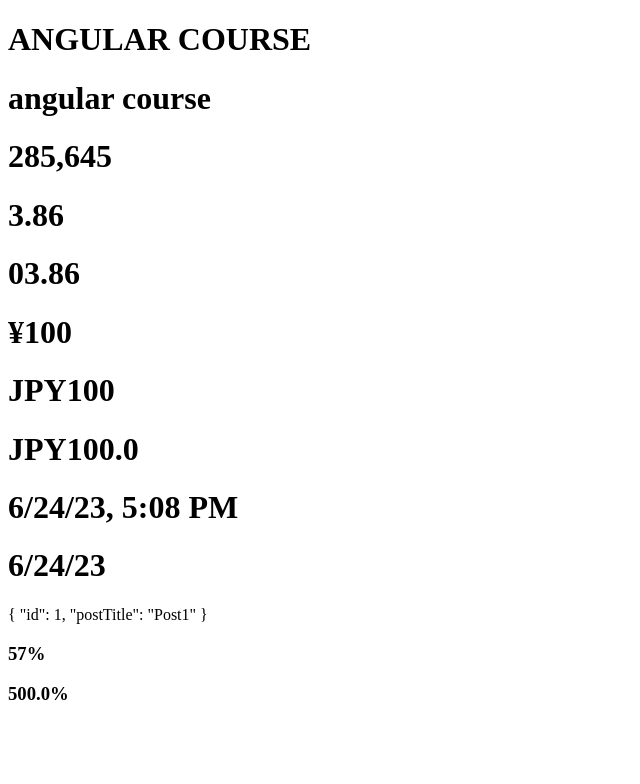
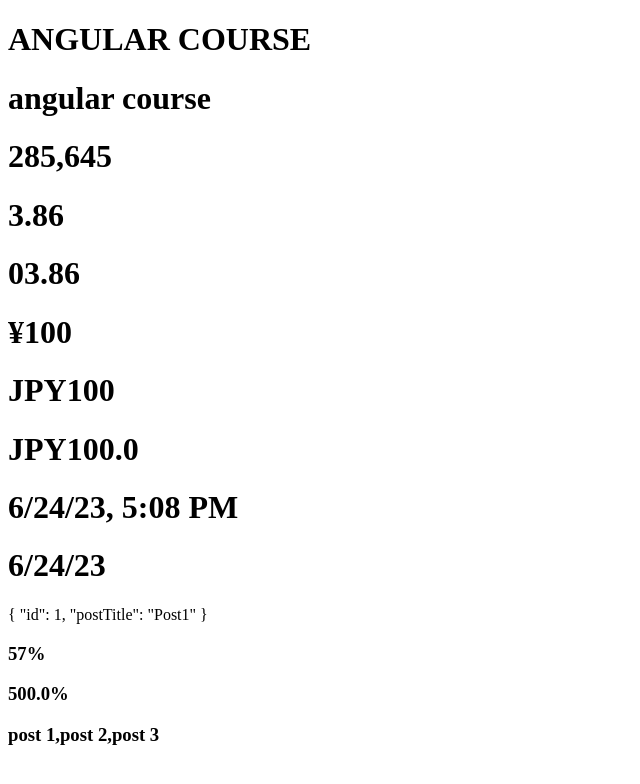
Before and after one commit to pramotepon/angular_learning, an Angular app: page / in a window 1280 px wide. Shown: the top 784 px of the page, without its empty margins (0-640 px from the left). Built offline with nearby package versions, Linux system fonts and the light colour scheme.

Commit message:
Pipe: Slice

```diff
--- a/src/app/app.component.html
+++ b/src/app/app.component.html
@@ -20,3 +20,5 @@
 <!-- Percent Pipe *100 -->
 <h3>{{ 0.567 | percent }}</h3>
 <h3>{{ 5 | percent : "1.1-1" }}</h3>
+<!-- Slice Pipe -->
+<h3>{{ postArray | slice : 0 : 3 }}</h3>
--- a/src/app/app.component.ts
+++ b/src/app/app.component.ts
@@ -15,6 +15,13 @@ export class AppComponent {
     id: 1,
     postTitle: "Post1"
   }
+  postArray: Array<string> = [
+    "post 1",
+    "post 2",
+    "post 3",
+    "post 4",
+    "post 5",
+  ]
   constructor() {
 
   }
```
Also changed, not shown: 1 other file (tests, documents, lock files or other folders).
